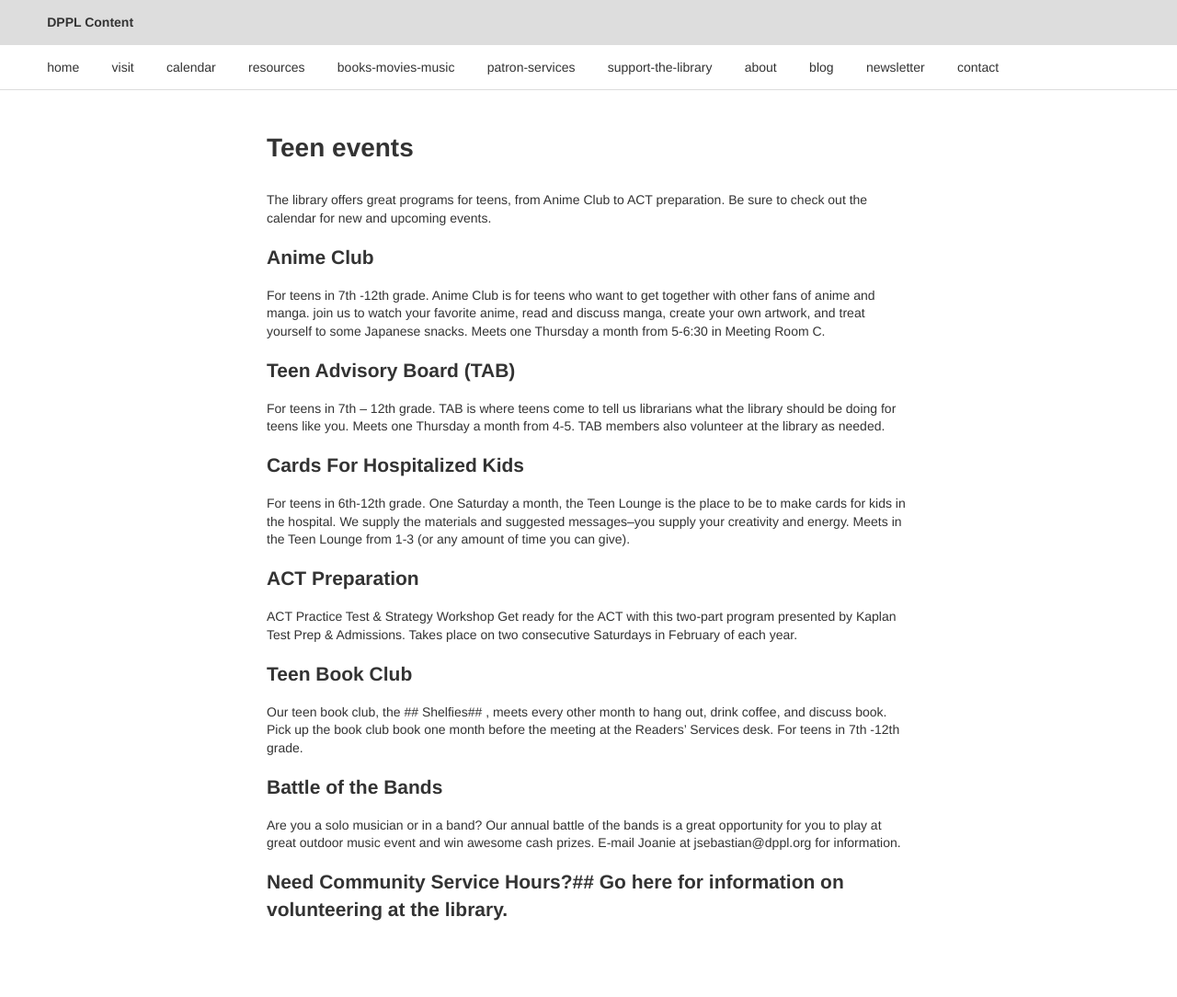
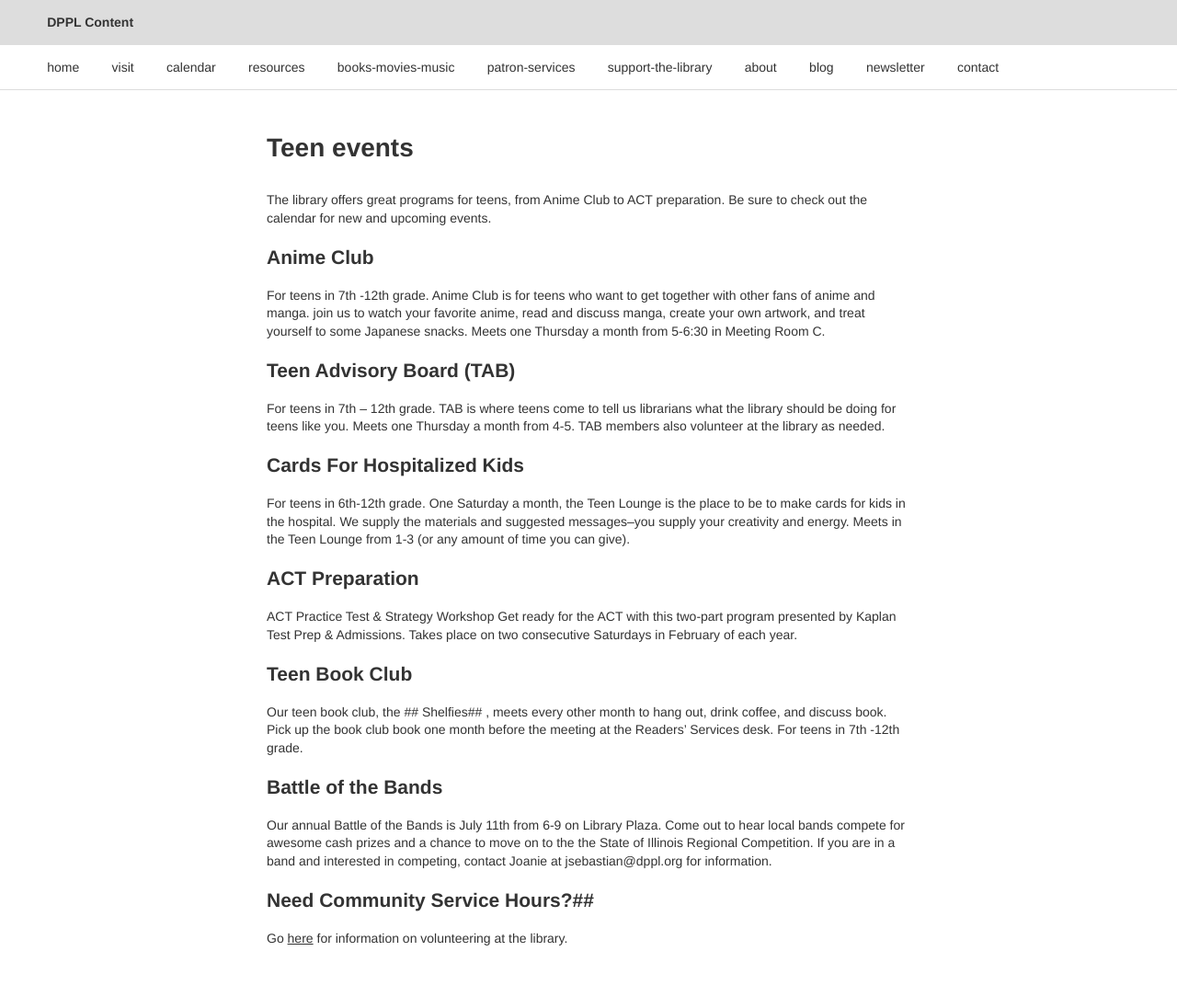
Before and after one commit to dpplweb/dppl-content, a Jekyll site: the page built from _posts/joanie/0309-01-01-teen-events.md, in a window 1280 px wide. Shown: the whole page at 92% size. Built offline with Jekyll 4.4.1, drawn with Linux system fonts in a browser that asks for light colours; Markdown is read by kramdown in place of the engine named in the settings; before the commit the page ends 1061 px from its top, so only the background shows below that.

Commit message:
Updated 0309-01-01-teen-events.md

```diff
--- a/_posts/joanie/0309-01-01-teen-events.md
+++ b/_posts/joanie/0309-01-01-teen-events.md
@@ -32,6 +32,7 @@ Get ready for the ACT with this two-part program presented by Kaplan Test Prep &
 Our teen book club, the ## Shelfies## , meets every other month to hang out, drink coffee, and discuss book. Pick up the book club book one month before the meeting at the Readers’ Services desk. For teens in 7th -12th grade.
 
 ## Battle of the Bands
-Are you a solo musician or in a band? Our annual battle of the bands is a great opportunity for you to play at great outdoor music event and win awesome cash prizes. E-mail Joanie at jsebastian@dppl.org for information.
+Our annual Battle of the Bands is July 11th from 6-9 on Library Plaza. Come out to hear local bands compete for awesome cash prizes and a chance to move on to the the State of Illinois Regional Competition. If you are in a band and interested in competing, contact Joanie at jsebastian@dppl.org for information.
 
-## Need Community Service Hours?##  Go here for information on volunteering at the library.
+## Need Community Service Hours?##
+Go [here](http://dppl.org/support-the-library/volunteering-for-teens) for information on volunteering at the library.
```
